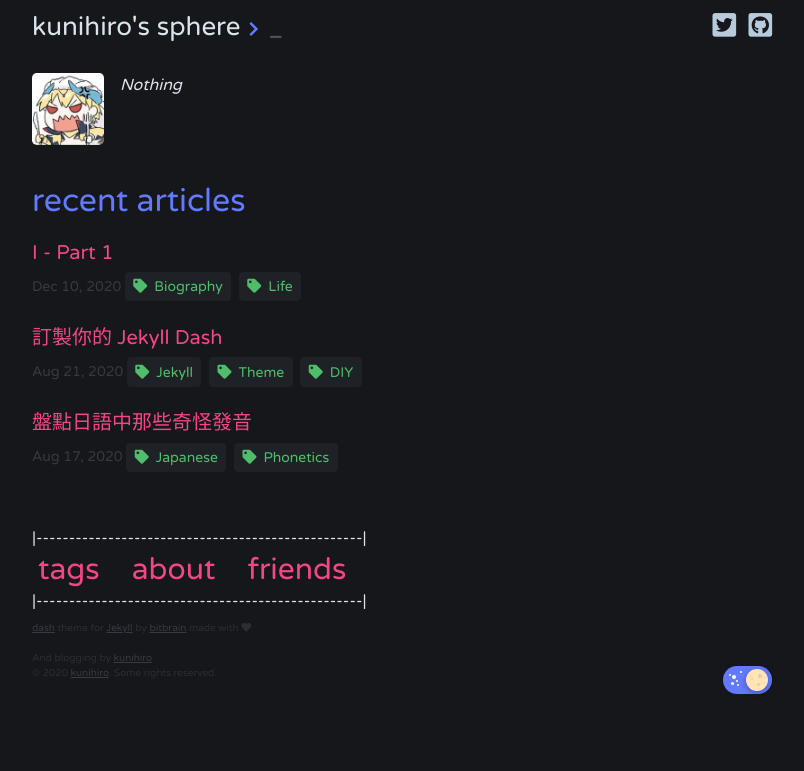
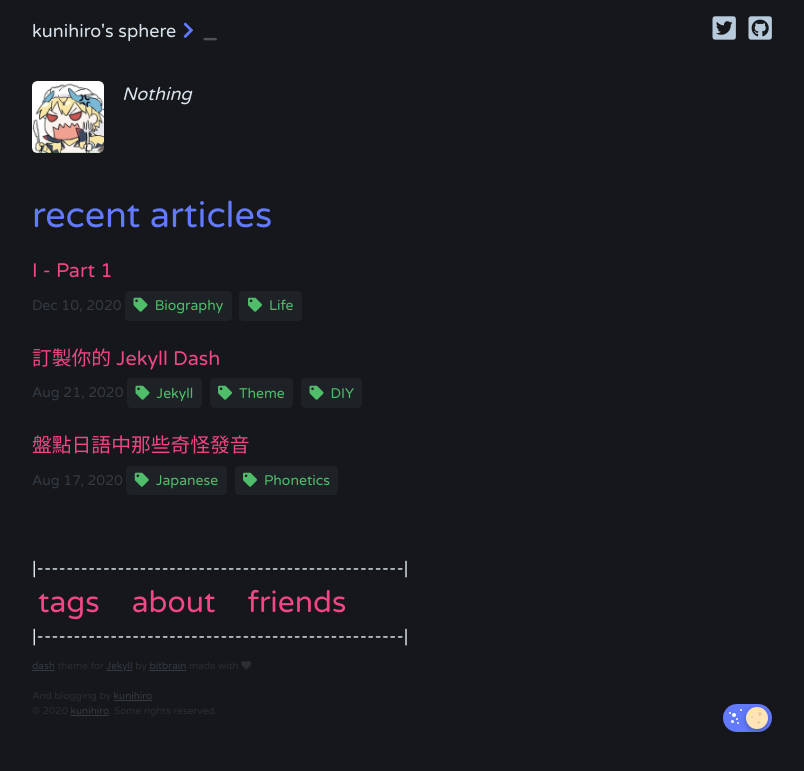
Before and after one commit to MyCodingSucks/MyCodingSucks.github.io, a Jekyll site: the page built from index.html, in a window 1280 px wide. Shown: the top 771 px of the page, without its empty margins (238-1042 px from the left). Built offline with Jekyll 4.4.1, drawn with Linux system fonts in a browser that asks for light colours; the list of posts is cut into pages by our own code.

Commit message:
Update dash.scss

```diff
--- a/_sass/dash.scss
+++ b/_sass/dash.scss
@@ -1,12 +1,9 @@
-@charset "utf-8";
-
-
 $base-font-family: 'Varela Round', sans-serif;
 $syntax-font-family: 'Roboto Mono', monospace;
-$base-font-size:   16px !default;
-$post-link-font-size: $base-font-size * 1.25 !default;
+$base-font-size:   18px !default;
+$post-link-font-size: $base-font-size * 1.1 !default;
 $base-font-weight: 500 !default;
-$small-font-size:  $base-font-size * 0.875 !default;
+$small-font-size:  $base-font-size * 0.78 !default;
 $base-line-height: 1.5 !default;
 $syntax-line-height: 1.3 !default;
 
@@ -29,7 +26,7 @@ $spacing-unit: 30px !default;
 }
 
 @mixin relative-font-size($ratio) {
-  font-size: $base-font-size * $ratio;
+  font-size: 16 * $ratio;
 }
 
 // Import partials.
```
